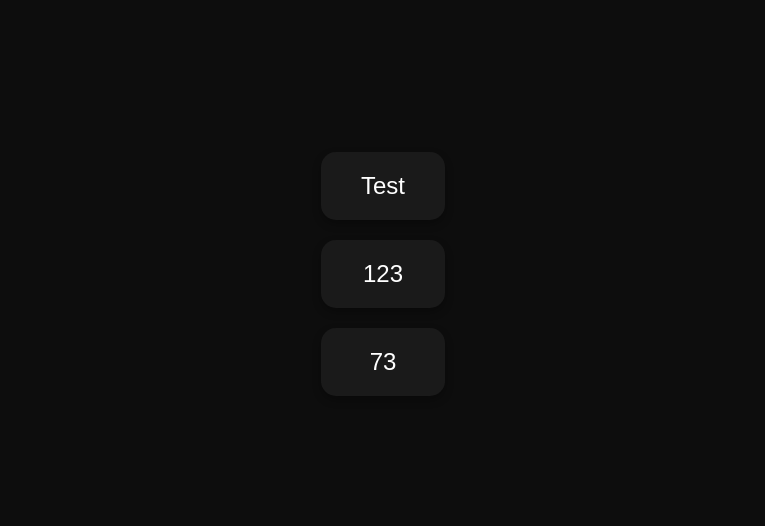
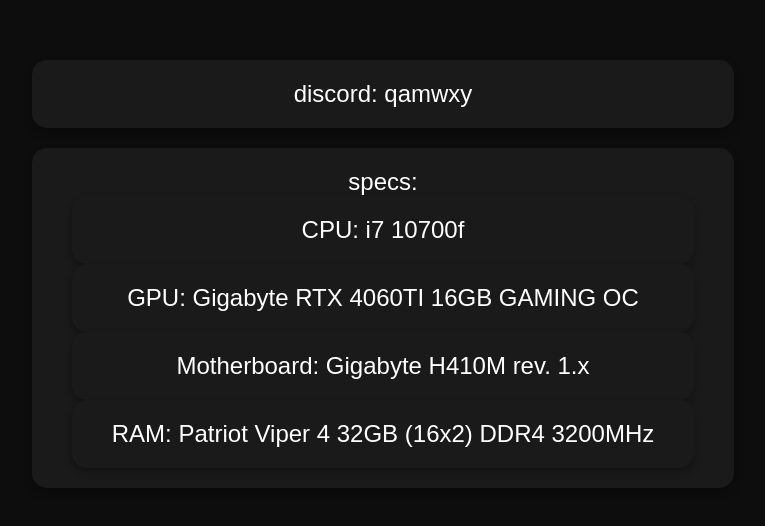
Before and after one commit to qamwxy/web, a plain HTML site: page index.html in a window 1280 px wide. Shown: the part 126-652 px from the top of the page, without its empty margins (257-1022 px from the left). Drawn offline with Linux system fonts and the light colour scheme.

Commit message:
Update index.html

```diff
--- a/index.html
+++ b/index.html
@@ -8,9 +8,12 @@
 </head>
 <body>
     <div class="container">
-        <div class="box">Test</div>
-        <div class="box">123</div>
-        <div class="box">73</div>
+        <div class="box">discord: qamwxy</div>
+        <div class="box">specs:
+        <div class="box">CPU: i7 10700f</div>
+        <div class="box">GPU: Gigabyte RTX 4060TI 16GB GAMING OC</div>
+        <div class="box">Motherboard: Gigabyte H410M rev. 1.x</div>
+        <div class="box">RAM: Patriot Viper 4 32GB (16x2) DDR4 3200MHz</div></div>
     </div>
 </body>
 </html>
```
